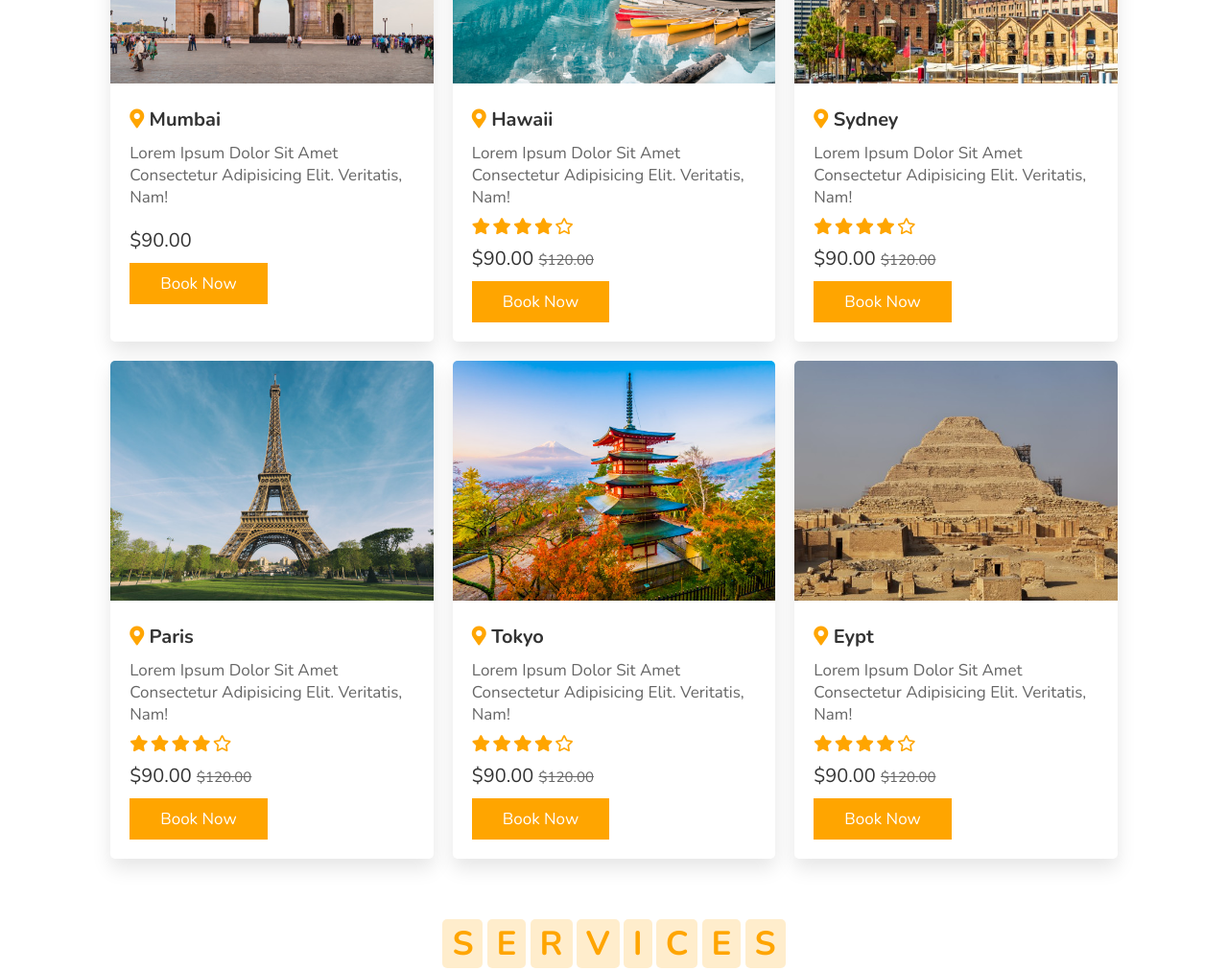
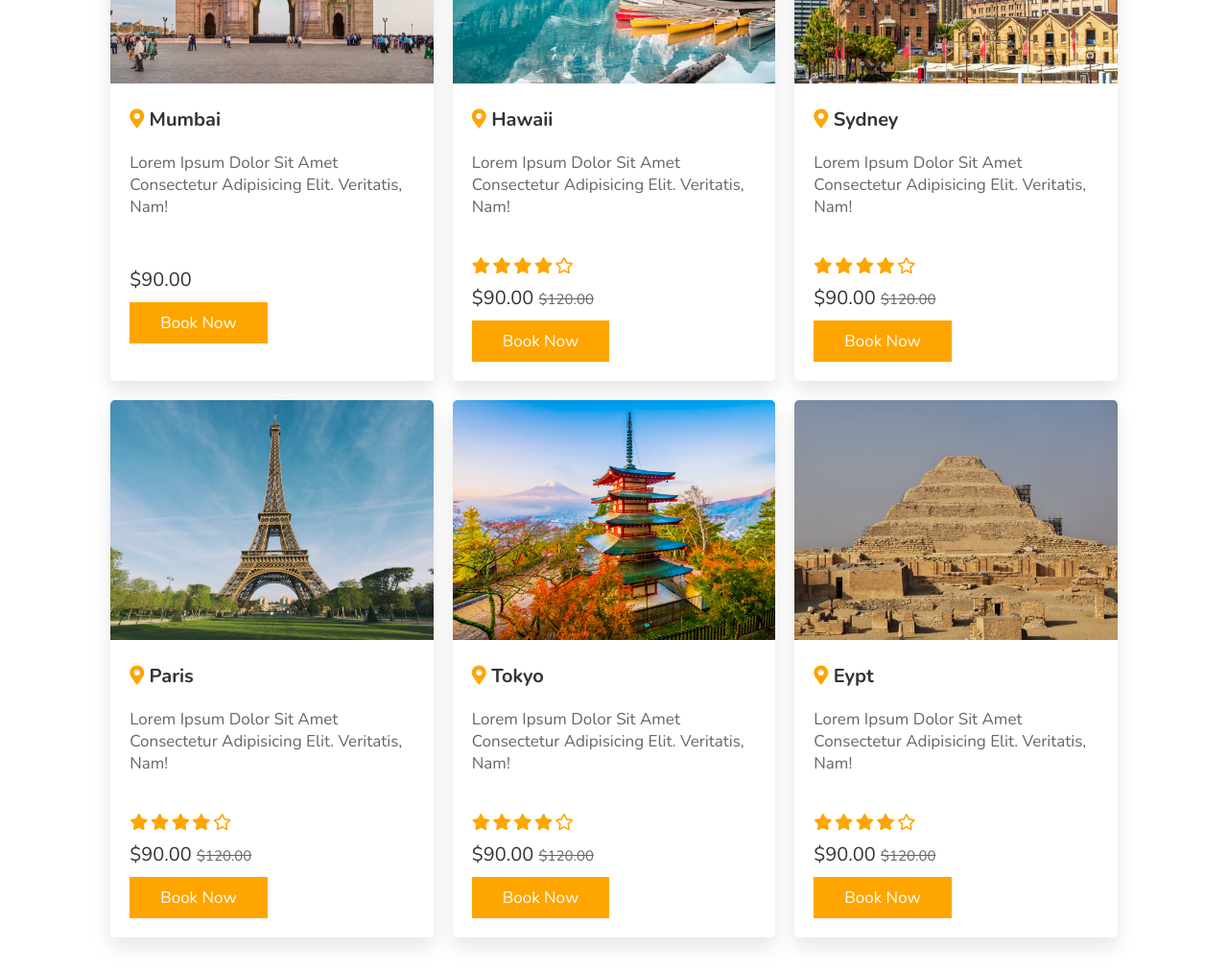
Before and after one commit to BLooDBRothER/tours_travel, a website: page frontend/client/index.html in a window 1280 px wide. Shown: the part 1080-2092 px from the top of the page at 96% size. Drawn offline with nearby package versions, Linux system fonts and the light colour scheme.

Commit message:
Added styles for package description

```diff
--- a/frontend/client/css/style.css
+++ b/frontend/client/css/style.css
@@ -391,6 +391,9 @@ header .search-bar-container label:hover{
   font-size:1.7rem;
   color:#666;
   padding:1rem 0;
+  height: 120px;
+  overflow: auto;
+  margin-top: 1rem;
 }
 
 .packages .box-container .box .content .stars i{
```
